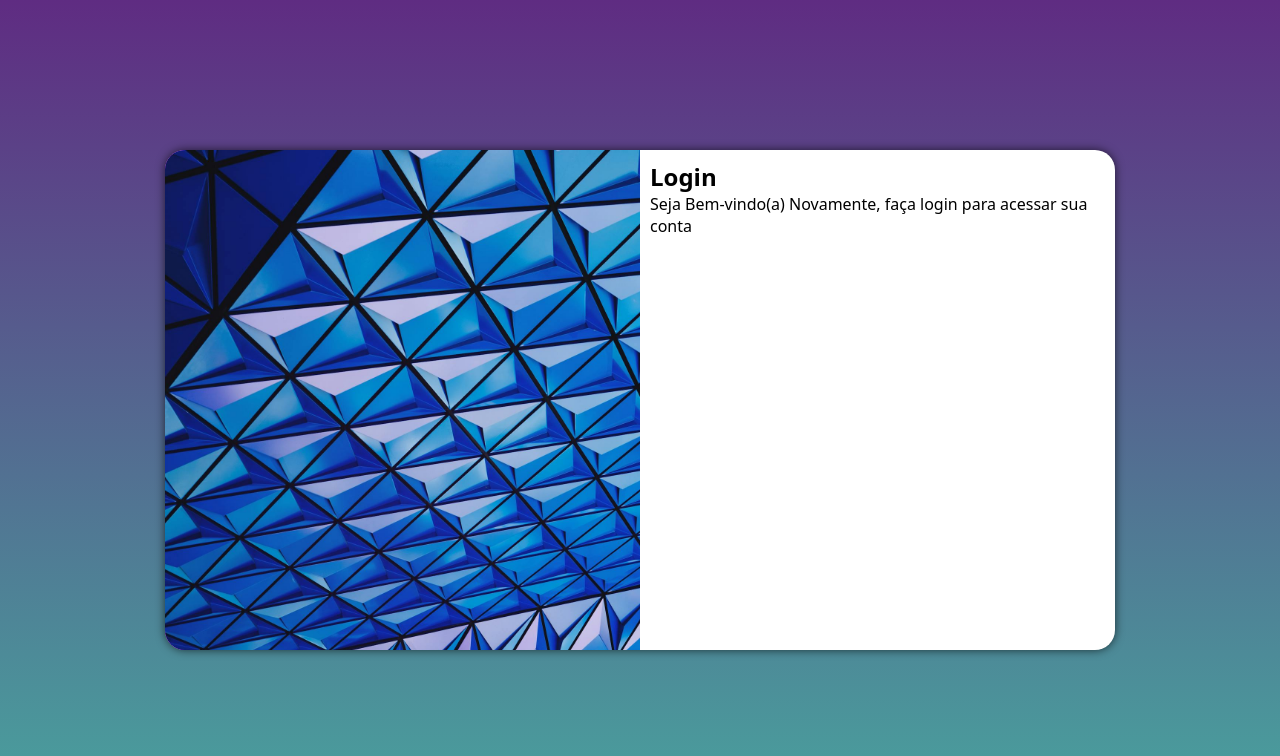
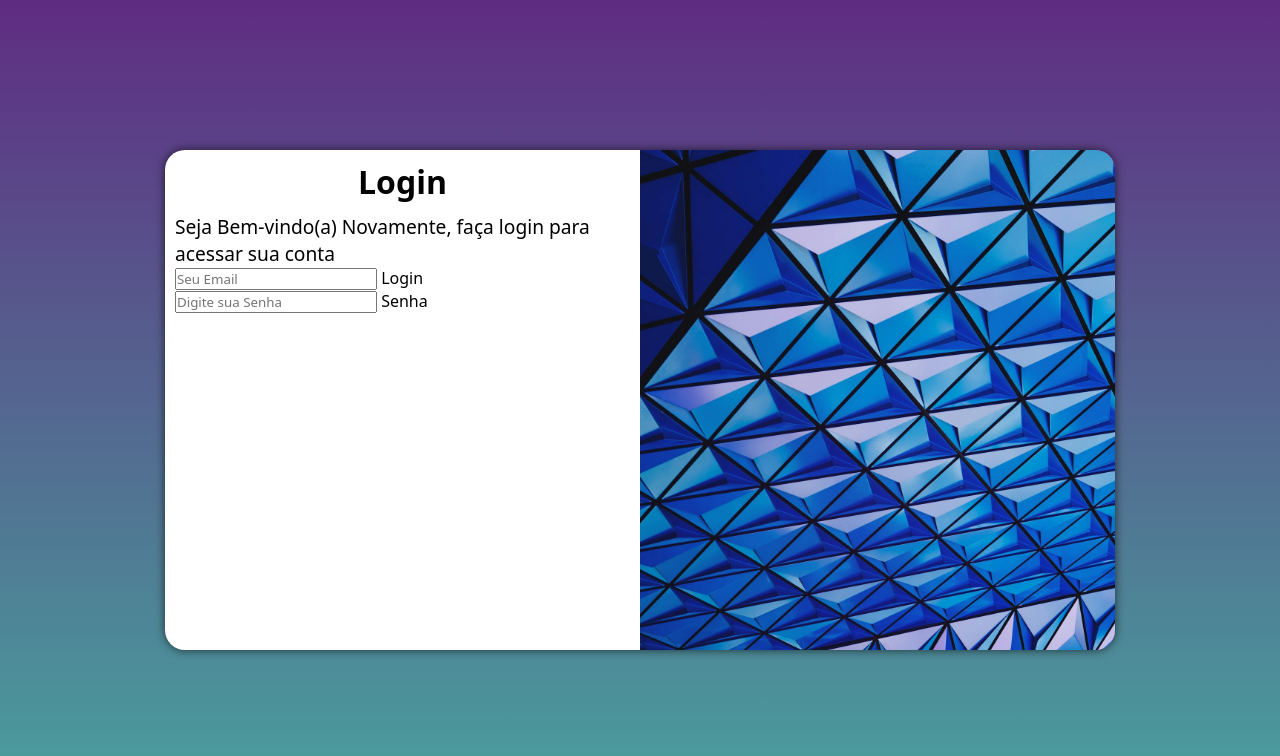
Before and after one commit to AlexFeitoza/projeto-login, a plain HTML site: page index.html in a window 1280 px wide. Drawn offline with Linux system fonts and the light colour scheme.

Commit message:
formulario css

```diff
--- a/estilos/media-query.css
+++ b/estilos/media-query.css
@@ -41,15 +41,23 @@ section#login > div#formulario {
 
 
 section#login > div#imagem {
-    float: left;
+    float: right;
     width: 50%;
     height: 100%;
 }
 
 section#login > div#formulario {
-    float: right;
+    float: left;
     width: 50%;
 
 }
 
 }
+
+div#formulario > h1 {
+    font-size: 2em;
+}
+
+div#formulario > p {
+    font-size: 1.2em;
+}
--- a/estilos/style.css
+++ b/estilos/style.css
@@ -52,3 +52,12 @@ section#login > div#formulario {
     padding: 10px;
 
 }
+
+div#formulario > h1 {
+    text-align: center;
+    margin-bottom: 10px;
+}
+
+div#formulario > p {
+    font-size: 0.8em;
+}
--- a/index.html
+++ b/index.html
@@ -17,7 +17,16 @@
                 <h1>Login</h1>
                 <p>Seja Bem-vindo(a) Novamente, faça login para acessar sua conta </p>
                 <form action="login.php" method="post">
+                        <div class="campo">
 
+                            <input type="email" name="login" id="ilogin" placeholder="Seu Email">
+                            <label for="ilogin">Login</label>
+                        </div>
+                        <div class="campo">
+
+                            <input type="password" name="senha" id="isenha" placeholder="Digite sua Senha">
+                            <label for="isenha">Senha</label>
+                        </div>
                 </form>
             </div>
         </section>
```
